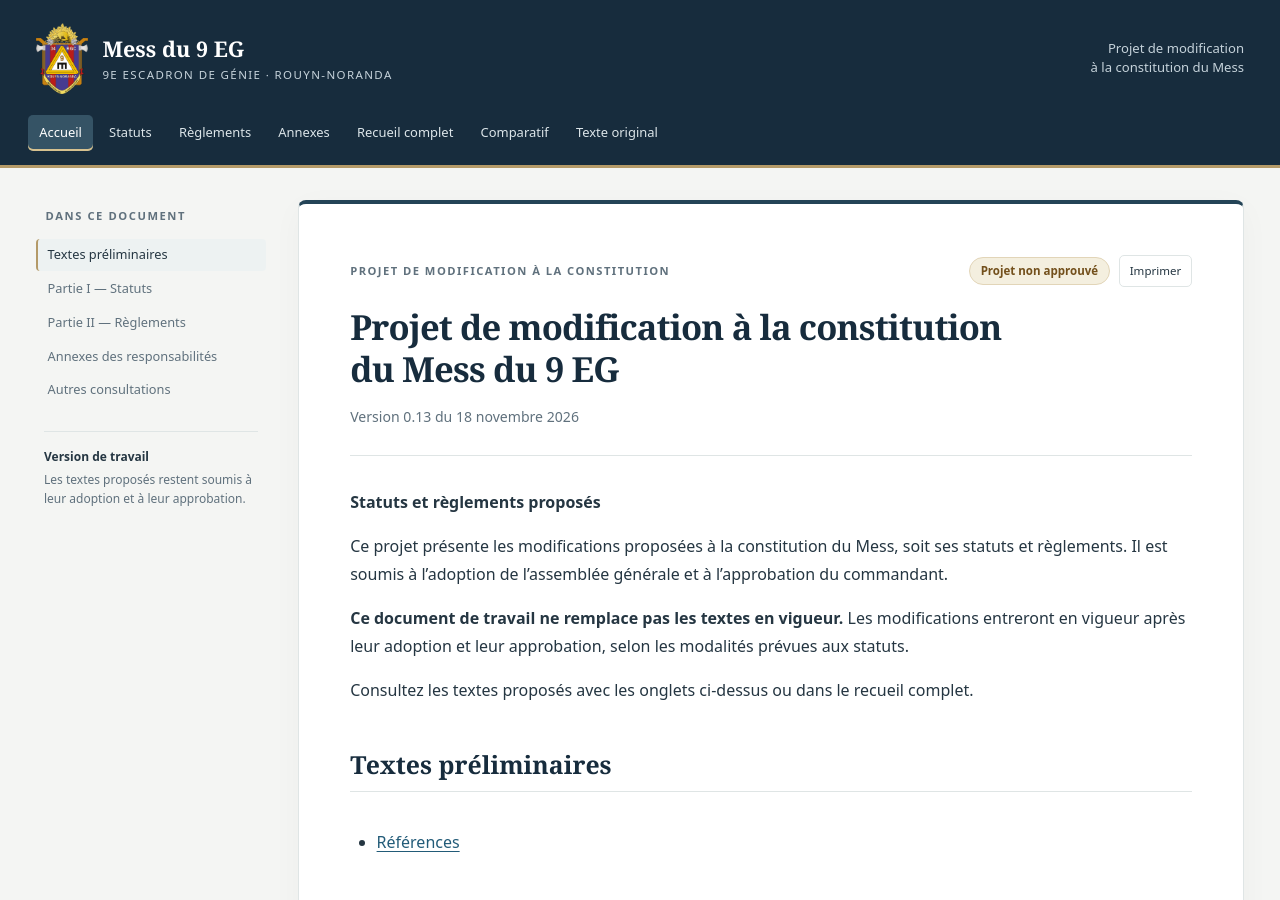
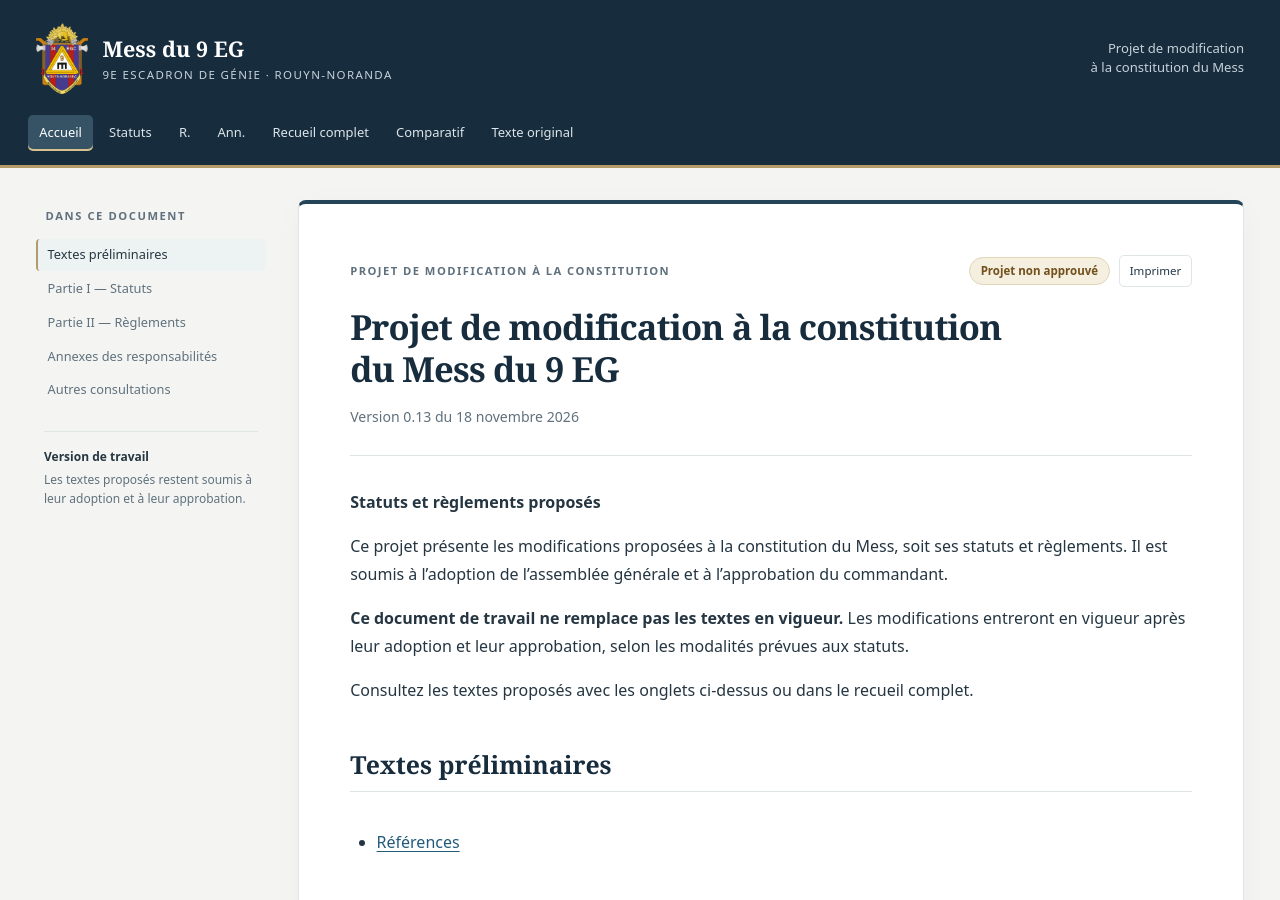
Before and after one commit to shocktubeM81/mess-9eg, a Jekyll site: the page built from site/index.md, in a window 1280 px wide and 900 px high. Built offline with Jekyll 4.4.1, drawn with Linux system fonts in a browser that asks for light colours.

Commit message:
Abréger les libellés des onglets des règlements et annexes

```diff
--- a/site/_layouts/default.html
+++ b/site/_layouts/default.html
@@ -24,8 +24,8 @@
     <nav class="top-nav" aria-label="Documents du Mess">
       <a href="{{ '/' | relative_url }}" {% if page.url == '/' %}aria-current="page"{% endif %}>Accueil</a>
       <a href="{{ '/statuts.html' | relative_url }}" {% if page.name == 'statuts.md' %}aria-current="page"{% endif %}>Statuts</a>
-      <a href="{{ '/reglements.html' | relative_url }}" {% if page.document_group == 'reglements' %}aria-current="page"{% endif %}>Règlements</a>
-      <a href="{{ '/annexes.html' | relative_url }}" {% if page.name contains 'annexe' %}aria-current="page"{% endif %}>Annexes</a>
+      <a href="{{ '/reglements.html' | relative_url }}" {% if page.document_group == 'reglements' %}aria-current="page"{% endif %} title="Règlements" aria-label="Règlements">R.</a>
+      <a href="{{ '/annexes.html' | relative_url }}" {% if page.name contains 'annexe' %}aria-current="page"{% endif %} title="Annexes" aria-label="Annexes">Ann.</a>
       <a href="{{ '/recueil.html' | relative_url }}" {% if page.name == 'recueil.md' %}aria-current="page"{% endif %}>Recueil complet</a>
       <a href="{{ '/comparatif.html' | relative_url }}" {% if page.name == 'comparatif.html' %}aria-current="page"{% endif %}>Comparatif</a>
       <a href="{{ '/constitution.html' | relative_url }}" {% if page.url == '/constitution.html' %}aria-current="page"{% endif %}>Texte original</a>
@@ -34,7 +34,7 @@
     <nav class="top-nav" aria-label="Règlements du Mess">
       {% for doc in site.data.documents %}{% assign prefix = doc.id | slice: 0, 1 %}{% if prefix == 'r' and doc.id != 'references' %}
       {% assign filename = doc.id | append: '.md' %}
-      <a href="{{ doc.url | relative_url }}" {% if page.name == filename %}aria-current="page"{% endif %}>{{ doc.titre }}</a>
+      <a href="{{ doc.url | relative_url }}" {% if page.name == filename %}aria-current="page"{% endif %} title="{{ doc.titre | escape }}" aria-label="{{ doc.titre | escape }}">{{ doc.titre | replace_first: 'Règlement ', 'R. ' }}</a>
       {% endif %}{% endfor %}
     </nav>
     {% endif %}
@@ -42,7 +42,7 @@
     <nav class="top-nav" aria-label="Annexes des responsabilités">
       {% for doc in site.data.documents %}{% if doc.id contains 'annexe-' %}
       {% assign filename = doc.id | append: '.md' %}
-      <a href="{{ doc.url | relative_url }}" {% if page.name == filename %}aria-current="page"{% endif %}>{{ doc.titre }}</a>
+      <a href="{{ doc.url | relative_url }}" {% if page.name == filename %}aria-current="page"{% endif %} title="{{ doc.titre | escape }}" aria-label="{{ doc.titre | escape }}">{{ doc.titre | replace_first: 'Annexe ', 'Ann. ' }}</a>
       {% endif %}{% endfor %}
     </nav>
     {% endif %}
```
